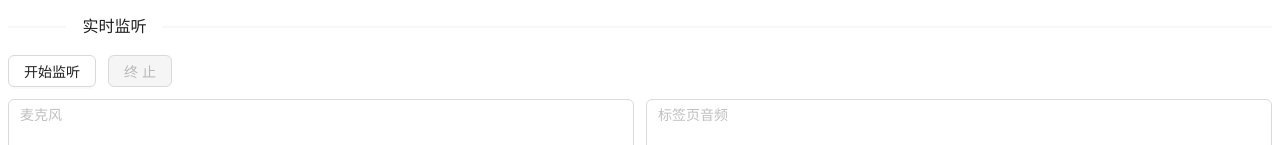
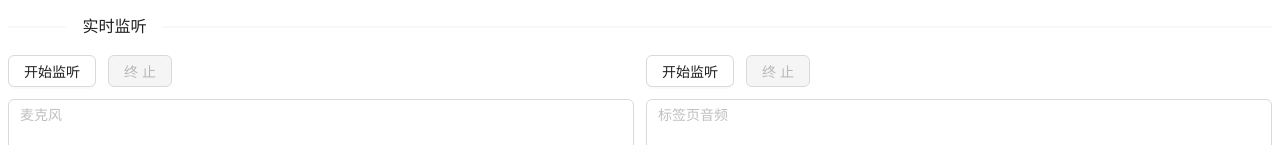
Before and after one commit to fenglekai/transcribe, a React (Vite) app in the folder web/: page / in a window 1280 px wide. Shown: the part 404-549 px from the top of the page. Built offline with nearby package versions, Linux system fonts and the light colour scheme.

Commit message:
feat: 🎸 分离监听麦克风/标签页音频按钮

```diff
--- a/web/src/components/WatchAudio.tsx
+++ b/web/src/components/WatchAudio.tsx
@@ -10,7 +10,7 @@ let watchFrame: number;
 export default function WatchAudio(props: {
   type: mediaDevicesType;
   watch: boolean;
-  errorCallback?: (error: unknown) => void;
+  errorCallback?: () => void;
 }) {
   const [watchMediaDevices] = useState(new WatchMediaDevices(props.type));
   const [textRender, setTextRender] = useState("");
@@ -21,6 +21,12 @@ export default function WatchAudio(props: {
     if (message.status) {
       setTextRender(message.text);
       setTranslationRender(message.translation);
+    } else {
+      console.error(`WebWorker异常: ${message.error}`);
+      handleStop();
+      if (props.errorCallback) {
+        props.errorCallback();
+      }
     }
   });
 
@@ -43,12 +49,14 @@ export default function WatchAudio(props: {
       });
     } catch (error) {
       console.warn(error);
+      if (props.errorCallback) {
+        props.errorCallback();
+      }
     }
   };
 
   const watchLoop = () => {
     if (watchMediaDevices.getChunksLength() > 0) {
-
       const wavBlob = watchMediaDevices.getRecordedChunks();
       webWorker.postMessage({
         wavBlob,
--- a/web/src/components/WatchButton.tsx
+++ b/web/src/components/WatchButton.tsx
@@ -3,31 +3,61 @@ import { Button, Col, Row } from "antd";
 import WatchAudio from "./WatchAudio";
 
 export default function WatchButton() {
-  const [watch, setWatch] = useState(false);
+  const [watchMicrophone, setWatchMicrophone] = useState(false);
+  const [watchDisplay, setWatchDisplay] = useState(false);
 
   return (
     <>
-      <Button color="primary" disabled={watch} onClick={() => setWatch(true)}>
+      <Row gutter={12}>
+        <Col span={12}>
+          <Button
+            color="primary"
+            disabled={watchMicrophone}
+            onClick={() => setWatchMicrophone(true)}
+          >
             开始监听
           </Button>
           <Button
             danger
-        disabled={!watch}
+            disabled={!watchMicrophone}
             style={{ marginLeft: "12px" }}
-        onClick={() => setWatch(false)}
+            onClick={() => setWatchMicrophone(false)}
           >
             终止
           </Button>
           <div style={{ marginTop: "12px" }}>
-        <Row gutter={12}>
-          <Col span={12}>
-            <WatchAudio type="microphone" watch={watch} errorCallback={() => setWatch(false)}></WatchAudio>
+            <WatchAudio
+              type="microphone"
+              watch={watchMicrophone}
+              errorCallback={() => setWatchMicrophone(false)}
+            ></WatchAudio>
+          </div>
         </Col>
         <Col span={12}>
-            <WatchAudio type="display" watch={watch} errorCallback={() => setWatch(false)}></WatchAudio>
+          <Button
+            color="primary"
+            disabled={watchDisplay}
+            onClick={() => setWatchDisplay(true)}
+          >
+            开始监听
+          </Button>
+          <Button
+            danger
+            disabled={!watchDisplay}
+            style={{ marginLeft: "12px" }}
+            onClick={() => setWatchDisplay(false)}
+          >
+            终止
+          </Button>
+          <div style={{ marginTop: "12px" }}>
+            <WatchAudio
+              type="display"
+              watch={watchDisplay}
+              errorCallback={() => setWatchDisplay(false)}
+            ></WatchAudio>
+          </div>
         </Col>
       </Row>
-      </div>
     </>
   );
 }
--- a/web/src/hook/watch.js
+++ b/web/src/hook/watch.js
@@ -57,6 +57,9 @@ class OutputText {
     }
     throw Error("队列中没有音频");
   }
+  cleanBlobList() {
+    this.blobList.length = 0;
+  }
 }
 
 const outputText = new OutputText();
@@ -85,6 +88,7 @@ self.addEventListener("message", async (event) => {
 });
 
 const loop = async () => {
+  try {
     if (outputText.getBlobListLength() > 0) {
       const wavBlob = outputText.getBlob();
       const text = await transcribe(wavBlob);
@@ -95,28 +99,33 @@ const loop = async () => {
         translation: outputText.translation,
       });
     }
+  } catch (error) {
+    errorCallback(error);
+  }
   requestAnimationFrame(loop);
 };
 requestAnimationFrame(loop);
 
+const errorCallback = (error) => {
+  cancelAnimationFrame(frame);
+  outputText.cleanBlobList();
+  self.postMessage({
+    status: false,
+    error: String(error),
+  });
+};
+
 const transcribe = async (wavBlob) => {
-  try {
   const res = await fetchSpeedToText(wavBlob);
   const { text } = res.data;
   outputText.addText(text);
   const blobUrl = URL.createObjectURL(wavBlob);
   URL.revokeObjectURL(blobUrl);
   return text;
-  } catch (error) {
-    self.postMessage({
-      status: false,
-      error,
-    });
-  }
 };
 
 const translation = async (text) => {
-  if (!text) return console.error("没有获取文本");
+  if (!text) return console.error("没有获取到文本");
   const res = await fetchTranslation(outputText.translationType, text);
   const { translation } = res.data;
   outputText.addTranslation(translation);
```
Lines whose indentation alone changed are shown as unchanged.
